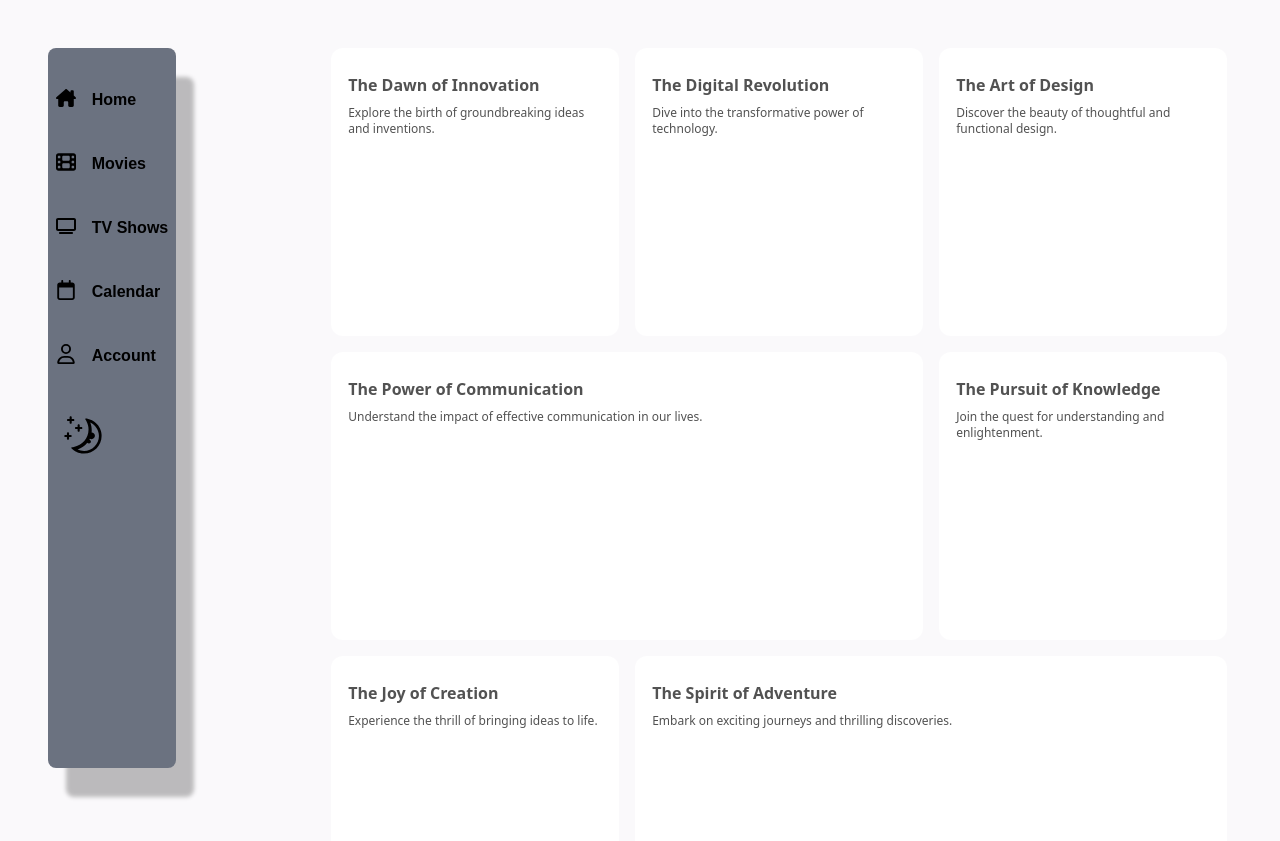
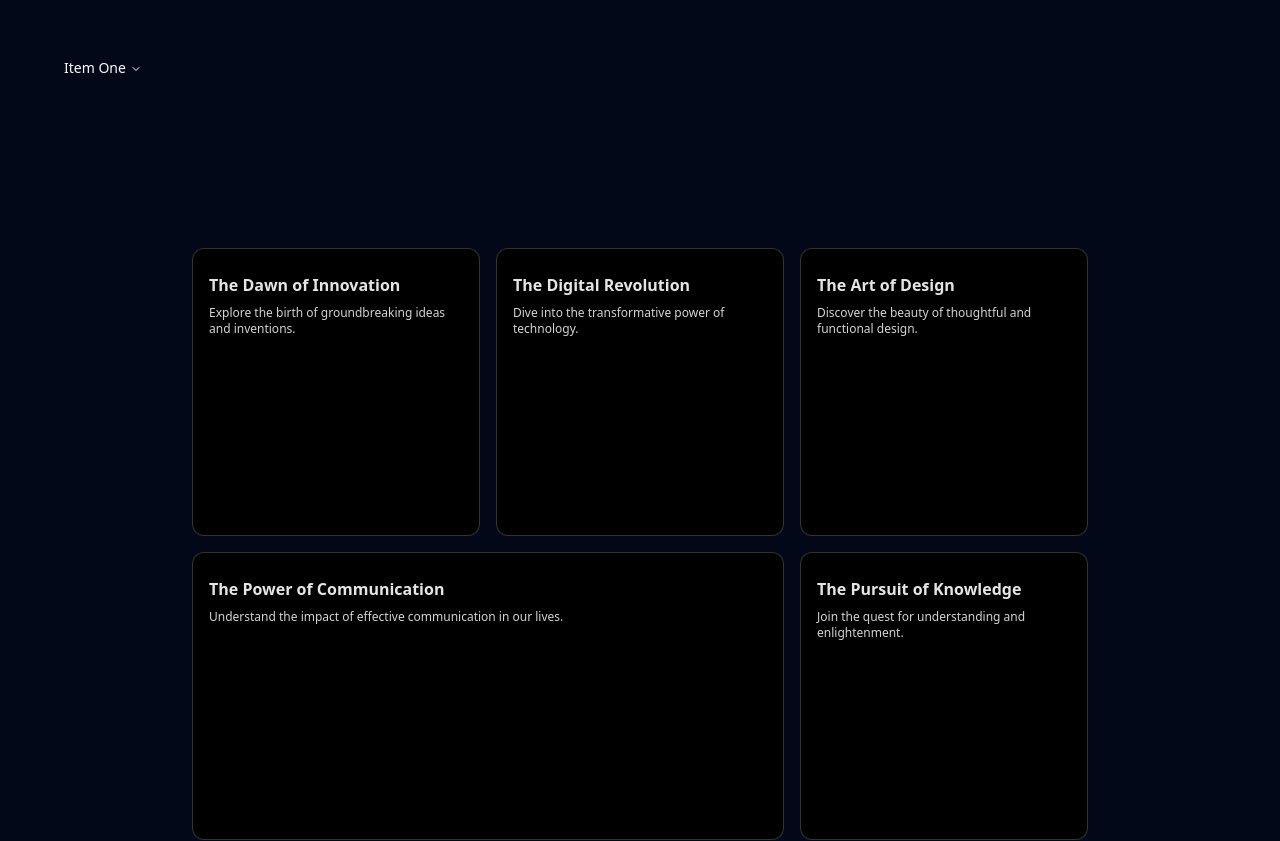
Before and after one commit to WilliamOrringe/MoviesList, a Next.js app in the folder frontend/: page / in a window 1280 px wide. Shown: the top 841 px of the page. Built offline with nearby package versions, Linux system fonts and the light colour scheme.

Commit message:
add shadcn

```diff
--- a/frontend/package.json
+++ b/frontend/package.json
@@ -13,13 +13,17 @@
     "@fortawesome/free-regular-svg-icons": "^6.5.2",
     "@fortawesome/free-solid-svg-icons": "^6.5.2",
     "@fortawesome/react-fontawesome": "^0.2.2",
+    "@radix-ui/react-navigation-menu": "^1.1.4",
     "@tabler/icons-react": "^3.5.0",
+    "class-variance-authority": "^0.7.0",
     "clsx": "^2.1.1",
     "framer-motion": "^11.2.6",
+    "lucide-react": "^0.379.0",
     "next": "14.2.3",
     "react": "^18.3.1",
     "react-dom": "^18.3.1",
-    "tailwind-merge": "^2.3.0"
+    "tailwind-merge": "^2.3.0",
+    "tailwindcss-animate": "^1.0.7"
   },
   "devDependencies": {
     "@types/node": "^20.12.8",
--- a/frontend/src/app/globals.css
+++ b/frontend/src/app/globals.css
@@ -2,26 +2,75 @@
   @tailwind components;
   @tailwind utilities;
 
+  @layer base {
     :root {
-  --foreground-rgb: 0, 0, 0;
-  --background-start-rgb: 214, 219, 220;
-  --background-end-rgb: 255, 255, 255;
+      --background: 0 0% 100%;
+      --foreground: 222.2 84% 4.9%;
+
+      --card: 0 0% 100%;
+      --card-foreground: 222.2 84% 4.9%;
+
+      --popover: 0 0% 100%;
+      --popover-foreground: 222.2 84% 4.9%;
+
+      --primary: 222.2 47.4% 11.2%;
+      --primary-foreground: 210 40% 98%;
+
+      --secondary: 210 40% 96.1%;
+      --secondary-foreground: 222.2 47.4% 11.2%;
+
+      --muted: 210 40% 96.1%;
+      --muted-foreground: 215.4 16.3% 46.9%;
+
+      --accent: 210 40% 96.1%;
+      --accent-foreground: 222.2 47.4% 11.2%;
+
+      --destructive: 0 84.2% 60.2%;
+      --destructive-foreground: 210 40% 98%;
+
+      --border: 214.3 31.8% 91.4%;
+      --input: 214.3 31.8% 91.4%;
+      --ring: 222.2 84% 4.9%;
+
+      --radius: 0.5rem;
     }
 
-@media (prefers-color-scheme: dark) {
-  :root {
-    --foreground-rgb: 255, 255, 255;
-    --background-start-rgb: 0, 0, 0;
-    --background-end-rgb: 0, 0, 0;
+    .dark {
+      --background: 222.2 84% 4.9%;
+      --foreground: 210 40% 98%;
+
+      --card: 222.2 84% 4.9%;
+      --card-foreground: 210 40% 98%;
+
+      --popover: 222.2 84% 4.9%;
+      --popover-foreground: 210 40% 98%;
+
+      --primary: 210 40% 98%;
+      --primary-foreground: 222.2 47.4% 11.2%;
+
+      --secondary: 217.2 32.6% 17.5%;
+      --secondary-foreground: 210 40% 98%;
+
+      --muted: 217.2 32.6% 17.5%;
+      --muted-foreground: 215 20.2% 65.1%;
+
+      --accent: 217.2 32.6% 17.5%;
+      --accent-foreground: 210 40% 98%;
+
+      --destructive: 0 62.8% 30.6%;
+      --destructive-foreground: 210 40% 98%;
+
+      --border: 217.2 32.6% 17.5%;
+      --input: 217.2 32.6% 17.5%;
+      --ring: 212.7 26.8% 83.9%;
     }
   }
 
+  @layer base {
+    * {
+      @apply border-border;
+    }
     body {
-  color: rgb(var(--foreground-rgb));
-  /* background: linear-gradient(
-      to bottom,
-      transparent,
-      rgb(var(--background-end-rgb))
-    )
-    rgb(var(--background-start-rgb));  cringe */
+      @apply bg-background text-foreground;
     }
+  }
--- a/frontend/src/app/page.tsx
+++ b/frontend/src/app/page.tsx
@@ -1,60 +1,85 @@
-import Sidebar from "@/components/Sidebar";
-import Card from "@/components/card";
-import { BentoGrid, BentoGridItem } from "@/components/ui/BentoGrid";
-import BottomFooter from "@/components/ui/Footer";
-import React, { Fragment } from "react";
+'use client'
+
+import Sidebar from '@/components/Sidebar'
+import Card from '@/components/card'
+import { BentoGrid, BentoGridItem } from '@/components/ui/BentoGrid'
+import BottomFooter from '@/components/ui/Footer'
+import React, { Fragment } from 'react'
+
+import {
+    NavigationMenu,
+    NavigationMenuContent,
+    NavigationMenuIndicator,
+    NavigationMenuItem,
+    NavigationMenuLink,
+    NavigationMenuList,
+    NavigationMenuTrigger,
+    NavigationMenuViewport,
+} from '@/components/ui/navigation-menu'
 
 const Page = () => {
     const items = [
         {
-      title: "The Dawn of Innovation",
-      description: "Explore the birth of groundbreaking ideas and inventions.",
-      header: "",
-      icon: "",
+            title: 'The Dawn of Innovation',
+            description:
+                'Explore the birth of groundbreaking ideas and inventions.',
+            header: '',
+            icon: '',
         },
         {
-      title: "The Digital Revolution",
-      description: "Dive into the transformative power of technology.",
-      header: "",
-      icon: "",
+            title: 'The Digital Revolution',
+            description: 'Dive into the transformative power of technology.',
+            header: '',
+            icon: '',
         },
         {
-      title: "The Art of Design",
-      description: "Discover the beauty of thoughtful and functional design.",
-      header: "",
-      icon: "",
+            title: 'The Art of Design',
+            description:
+                'Discover the beauty of thoughtful and functional design.',
+            header: '',
+            icon: '',
         },
         {
-      title: "The Power of Communication",
+            title: 'The Power of Communication',
             description:
-        "Understand the impact of effective communication in our lives.",
-      header: "",
-      icon: "",
+                'Understand the impact of effective communication in our lives.',
+            header: '',
+            icon: '',
         },
         {
-      title: "The Pursuit of Knowledge",
-      description: "Join the quest for understanding and enlightenment.",
-      header: "",
-      icon: "",
+            title: 'The Pursuit of Knowledge',
+            description: 'Join the quest for understanding and enlightenment.',
+            header: '',
+            icon: '',
         },
         {
-      title: "The Joy of Creation",
-      description: "Experience the thrill of bringing ideas to life.",
-      header: "",
-      icon: "",
+            title: 'The Joy of Creation',
+            description: 'Experience the thrill of bringing ideas to life.',
+            header: '',
+            icon: '',
         },
         {
-      title: "The Spirit of Adventure",
-      description: "Embark on exciting journeys and thrilling discoveries.",
-      header: "",
-      icon: "",
+            title: 'The Spirit of Adventure',
+            description:
+                'Embark on exciting journeys and thrilling discoveries.',
+            header: '',
+            icon: '',
         },
-  ];
+    ]
 
     return (
-    <div className='flex flex-row gap-40 '>
-      <Sidebar />
-      <BentoGrid className='max-w-4xl mx-auto'>
+        <div className="flex flex-col gap-40 ">
+            <NavigationMenu>
+                <NavigationMenuList>
+                    <NavigationMenuItem>
+                        <NavigationMenuTrigger>Item One</NavigationMenuTrigger>
+                        <NavigationMenuContent>
+                            <NavigationMenuLink>Link</NavigationMenuLink>
+                        </NavigationMenuContent>
+                    </NavigationMenuItem>
+                </NavigationMenuList>
+            </NavigationMenu>
+            <BentoGrid className="max-w-4xl mx-auto">
                 {items.map((item, i) => (
                     <BentoGridItem
                         key={i}
@@ -62,12 +87,12 @@ const Page = () => {
                         description={item.description}
                         header={item.header}
                         icon={item.icon}
-            className={i === 3 || i === 6 ? "md:col-span-2" : ""}
+                        className={i === 3 || i === 6 ? 'md:col-span-2' : ''}
                     />
                 ))}
             </BentoGrid>
         </div>
-  );
-};
+    )
+}
 
-export default Page;
+export default Page
--- /dev/null
+++ b/frontend/src/components/ui/navigation-menu.tsx
@@ -0,0 +1,128 @@
+import * as React from "react"
+import * as NavigationMenuPrimitive from "@radix-ui/react-navigation-menu"
+import { cva } from "class-variance-authority"
+import { ChevronDown } from "lucide-react"
+
+import { cn } from "@/lib/utils"
+
+const NavigationMenu = React.forwardRef<
+  React.ElementRef<typeof NavigationMenuPrimitive.Root>,
+  React.ComponentPropsWithoutRef<typeof NavigationMenuPrimitive.Root>
+>(({ className, children, ...props }, ref) => (
+  <NavigationMenuPrimitive.Root
+    ref={ref}
+    className={cn(
+      "relative z-10 flex max-w-max flex-1 items-center justify-center",
+      className
+    )}
+    {...props}
+  >
+    {children}
+    <NavigationMenuViewport />
+  </NavigationMenuPrimitive.Root>
+))
+NavigationMenu.displayName = NavigationMenuPrimitive.Root.displayName
+
+const NavigationMenuList = React.forwardRef<
+  React.ElementRef<typeof NavigationMenuPrimitive.List>,
+  React.ComponentPropsWithoutRef<typeof NavigationMenuPrimitive.List>
+>(({ className, ...props }, ref) => (
+  <NavigationMenuPrimitive.List
+    ref={ref}
+    className={cn(
+      "group flex flex-1 list-none items-center justify-center space-x-1",
+      className
+    )}
+    {...props}
+  />
+))
+NavigationMenuList.displayName = NavigationMenuPrimitive.List.displayName
+
+const NavigationMenuItem = NavigationMenuPrimitive.Item
+
+const navigationMenuTriggerStyle = cva(
+  "group inline-flex h-10 w-max items-center justify-center rounded-md bg-background px-4 py-2 text-sm font-medium transition-colors hover:bg-accent hover:text-accent-foreground focus:bg-accent focus:text-accent-foreground focus:outline-none disabled:pointer-events-none disabled:opacity-50 data-[active]:bg-accent/50 data-[state=open]:bg-accent/50"
+)
+
+const NavigationMenuTrigger = React.forwardRef<
+  React.ElementRef<typeof NavigationMenuPrimitive.Trigger>,
+  React.ComponentPropsWithoutRef<typeof NavigationMenuPrimitive.Trigger>
+>(({ className, children, ...props }, ref) => (
+  <NavigationMenuPrimitive.Trigger
+    ref={ref}
+    className={cn(navigationMenuTriggerStyle(), "group", className)}
+    {...props}
+  >
+    {children}{" "}
+    <ChevronDown
+      className="relative top-[1px] ml-1 h-3 w-3 transition duration-200 group-data-[state=open]:rotate-180"
+      aria-hidden="true"
+    />
+  </NavigationMenuPrimitive.Trigger>
+))
+NavigationMenuTrigger.displayName = NavigationMenuPrimitive.Trigger.displayName
+
+const NavigationMenuContent = React.forwardRef<
+  React.ElementRef<typeof NavigationMenuPrimitive.Content>,
+  React.ComponentPropsWithoutRef<typeof NavigationMenuPrimitive.Content>
+>(({ className, ...props }, ref) => (
+  <NavigationMenuPrimitive.Content
+    ref={ref}
+    className={cn(
+      "left-0 top-0 w-full data-[motion^=from-]:animate-in data-[motion^=to-]:animate-out data-[motion^=from-]:fade-in data-[motion^=to-]:fade-out data-[motion=from-end]:slide-in-from-right-52 data-[motion=from-start]:slide-in-from-left-52 data-[motion=to-end]:slide-out-to-right-52 data-[motion=to-start]:slide-out-to-left-52 md:absolute md:w-auto ",
+      className
+    )}
+    {...props}
+  />
+))
+NavigationMenuContent.displayName = NavigationMenuPrimitive.Content.displayName
+
+const NavigationMenuLink = NavigationMenuPrimitive.Link
+
+const NavigationMenuViewport = React.forwardRef<
+  React.ElementRef<typeof NavigationMenuPrimitive.Viewport>,
+  React.ComponentPropsWithoutRef<typeof NavigationMenuPrimitive.Viewport>
+>(({ className, ...props }, ref) => (
+  <div className={cn("absolute left-0 top-full flex justify-center")}>
+    <NavigationMenuPrimitive.Viewport
+      className={cn(
+        "origin-top-center relative mt-1.5 h-[var(--radix-navigation-menu-viewport-height)] w-full overflow-hidden rounded-md border bg-popover text-popover-foreground shadow-lg data-[state=open]:animate-in data-[state=closed]:animate-out data-[state=closed]:zoom-out-95 data-[state=open]:zoom-in-90 md:w-[var(--radix-navigation-menu-viewport-width)]",
+        className
+      )}
+      ref={ref}
+      {...props}
+    />
+  </div>
+))
+NavigationMenuViewport.displayName =
+  NavigationMenuPrimitive.Viewport.displayName
+
+const NavigationMenuIndicator = React.forwardRef<
+  React.ElementRef<typeof NavigationMenuPrimitive.Indicator>,
+  React.ComponentPropsWithoutRef<typeof NavigationMenuPrimitive.Indicator>
+>(({ className, ...props }, ref) => (
+  <NavigationMenuPrimitive.Indicator
+    ref={ref}
+    className={cn(
+      "top-full z-[1] flex h-1.5 items-end justify-center overflow-hidden data-[state=visible]:animate-in data-[state=hidden]:animate-out data-[state=hidden]:fade-out data-[state=visible]:fade-in",
+      className
+    )}
+    {...props}
+  >
+    <div className="relative top-[60%] h-2 w-2 rotate-45 rounded-tl-sm bg-border shadow-md" />
+  </NavigationMenuPrimitive.Indicator>
+))
+NavigationMenuIndicator.displayName =
+  NavigationMenuPrimitive.Indicator.displayName
+
+export {
+  navigationMenuTriggerStyle,
+  NavigationMenu,
+  NavigationMenuList,
+  NavigationMenuItem,
+  NavigationMenuContent,
+  NavigationMenuTrigger,
+  NavigationMenuLink,
+  NavigationMenuIndicator,
+  NavigationMenuViewport,
+}
--- /dev/null
+++ b/frontend/src/lib/utils.ts
@@ -0,0 +1,6 @@
+import { type ClassValue, clsx } from "clsx"
+import { twMerge } from "tailwind-merge"
+
+export function cn(...inputs: ClassValue[]) {
+  return twMerge(clsx(inputs))
+}
--- a/frontend/tailwind.config.ts
+++ b/frontend/tailwind.config.ts
@@ -1,59 +1,80 @@
-/** @type {import('tailwindcss').Config} */
-module.exports = {
-  content: ["./src/app/**/**/*.tsx", "./src/components/**/*.tsx"],
-  darkMode: "selector",
+import type { Config } from "tailwindcss"
+
+const config = {
+  darkMode: ["class"],
+  content: [
+    './pages/**/*.{ts,tsx}',
+    './components/**/*.{ts,tsx}',
+    './app/**/*.{ts,tsx}',
+    './src/**/*.{ts,tsx}',
+	],
+  prefix: "",
   theme: {
-    animation: {
-      none: "none",
-      spin: "spin 1s linear infinite",
-      ping: "ping 1s cubic-bezier(0, 0, 0.2, 1) infinite",
-      pulse: "pulse 2s cubic-bezier(0.4, 0, 0.6, 1) infinite",
-      bounce: "bounce 1s infinite",
+    container: {
+      center: true,
+      padding: "2rem",
+      screens: {
+        "2xl": "1400px",
+      },
     },
-    blur: {
-      0: "0",
-      none: "0",
-      sm: "4px",
-      DEFAULT: "8px",
-      md: "12px",
-      lg: "16px",
-      xl: "24px",
-      "2xl": "40px",
-      "3xl": "64px",
-    },
-    boxShadow: {
-      sm: "0 1px 2px 0 rgb(0 0 0 / 0.05)",
-      DEFAULT: "0 1px 3px 0 rgb(0 0 0 / 0.1), 0 1px 2px -1px rgb(0 0 0 / 0.1)",
-      md: "0 4px 6px -1px rgb(0 0 0 / 0.1), 0 2px 4px -2px rgb(0 0 0 / 0.1)",
-      lg: "0 10px 15px -3px rgb(0 0 0 / 0.1), 0 4px 6px -4px rgb(0 0 0 / 0.1)",
-      xl: "0 20px 25px -5px rgb(255 255 255 / 0.1), 0 8px 10px -6px rgb(255 255 255 / 0.1)",
-      "2xl": "0 25px 50px -12px rgb(0 0 0 / 0.25)",
-      inner: "inset 0 2px 4px 0 rgb(0 0 0 / 0.05)",
-      good: "18px 29px 4px 0 rgb(0 0 0 / 0.25)",
-      none: "none",
-    },
-
     extend: {
       colors: {
-        backgroundDark: "#050A11",
-        shadedBackgroundDark: "#0D1218",
-        primaryDark: "#b198ce",
-        secondaryDark: "#4e277c",
-        accentDark: "#853fdb",
-        textDark: "#ecebed",
-
-        backgroundLight: "#faf9fb",
-        primaryLight: "#4b3168",
-        secondaryLight: "#ab83d8",
-        accentLight: "#6b25c1",
-        textLight: "#121113",
+        border: "hsl(var(--border))",
+        input: "hsl(var(--input))",
+        ring: "hsl(var(--ring))",
+        background: "hsl(var(--background))",
+        foreground: "hsl(var(--foreground))",
+        primary: {
+          DEFAULT: "hsl(var(--primary))",
+          foreground: "hsl(var(--primary-foreground))",
+        },
+        secondary: {
+          DEFAULT: "hsl(var(--secondary))",
+          foreground: "hsl(var(--secondary-foreground))",
+        },
+        destructive: {
+          DEFAULT: "hsl(var(--destructive))",
+          foreground: "hsl(var(--destructive-foreground))",
+        },
+        muted: {
+          DEFAULT: "hsl(var(--muted))",
+          foreground: "hsl(var(--muted-foreground))",
+        },
+        accent: {
+          DEFAULT: "hsl(var(--accent))",
+          foreground: "hsl(var(--accent-foreground))",
+        },
+        popover: {
+          DEFAULT: "hsl(var(--popover))",
+          foreground: "hsl(var(--popover-foreground))",
+        },
+        card: {
+          DEFAULT: "hsl(var(--card))",
+          foreground: "hsl(var(--card-foreground))",
+        },
       },
-      fontFamily: {
-        display: ["Poppins", "sans-serif"],
-        good: ["Montserrat", "sans-serif"],
-        body: ["Poppins", "sans-serif"],
+      borderRadius: {
+        lg: "var(--radius)",
+        md: "calc(var(--radius) - 2px)",
+        sm: "calc(var(--radius) - 4px)",
+      },
+      keyframes: {
+        "accordion-down": {
+          from: { height: "0" },
+          to: { height: "var(--radix-accordion-content-height)" },
+        },
+        "accordion-up": {
+          from: { height: "var(--radix-accordion-content-height)" },
+          to: { height: "0" },
+        },
+      },
+      animation: {
+        "accordion-down": "accordion-down 0.2s ease-out",
+        "accordion-up": "accordion-up 0.2s ease-out",
       },
     },
   },
-  plugins: [],
-};
+  plugins: [require("tailwindcss-animate")],
+} satisfies Config
+
+export default config
```
Also changed, not shown: frontend/tsconfig.json (+8 -2 lines), frontend/.prettierrc.json (added), frontend/components.json (added), 1 other file (tests, documents, lock files or other folders). Lines whose indentation alone changed are shown as unchanged.
